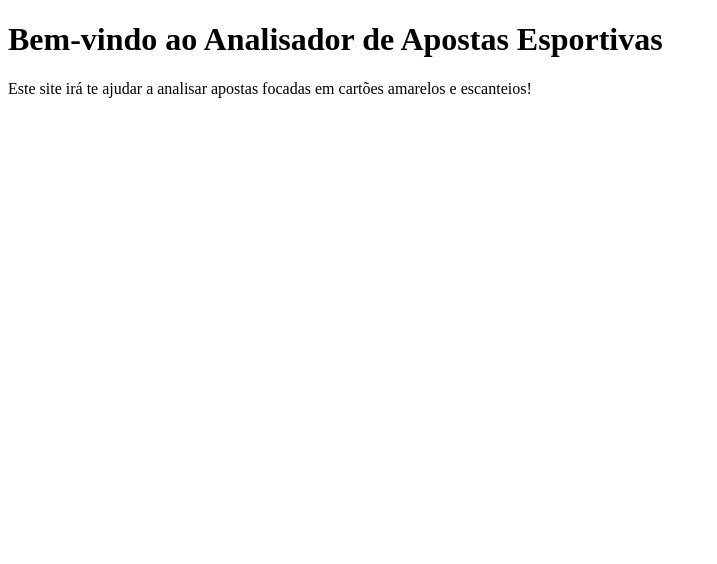
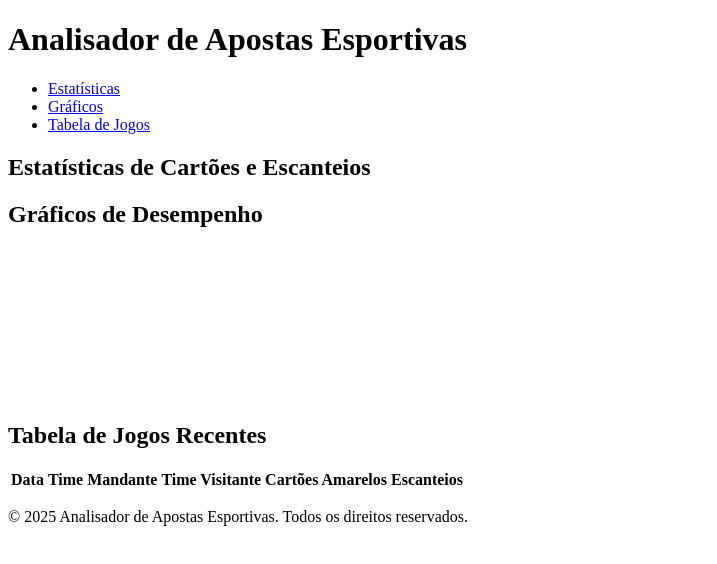
Before and after one commit to Wilblck/analisador-apostas, a plain HTML site: page index.html in a window 1280 px wide. Shown: the whole page, without its empty margins (0-717 px from the left). Drawn offline with nearby package versions, Linux system fonts and the light colour scheme.

Commit message:
Update index.html
Alteração de cóigo HTML

```diff
--- a/index.html
+++ b/index.html
@@ -1,12 +1,56 @@
 <!DOCTYPE html>
-<html lang="pt-br">
+<html lang="pt-BR">
 <head>
   <meta charset="UTF-8">
   <meta name="viewport" content="width=device-width, initial-scale=1.0">
-  <title>Analisador de Apostas</title>
+  <title>Analisador de Apostas Esportivas</title>
+  <link rel="stylesheet" href="styles.css">
+  <!-- Link para a biblioteca Chart.js para gráficos interativos -->
+  <script src="https://cdn.jsdelivr.net/npm/chart.js"></script>
 </head>
 <body>
-  <h1>Bem-vindo ao Analisador de Apostas Esportivas</h1>
-  <p>Este site irá te ajudar a analisar apostas focadas em cartões amarelos e escanteios!</p>
+  <header>
+    <h1>Analisador de Apostas Esportivas</h1>
+    <nav>
+      <ul>
+        <li><a href="#estatisticas">Estatísticas</a></li>
+        <li><a href="#graficos">Gráficos</a></li>
+        <li><a href="#tabela">Tabela de Jogos</a></li>
+      </ul>
+    </nav>
+  </header>
+  <main>
+    <section id="estatisticas">
+      <h2>Estatísticas de Cartões e Escanteios</h2>
+      <div id="estatisticas-container">
+        <!-- Conteúdo gerado dinamicamente -->
+      </div>
+    </section>
+    <section id="graficos">
+      <h2>Gráficos de Desempenho</h2>
+      <canvas id="graficoDesempenho"></canvas>
+    </section>
+    <section id="tabela">
+      <h2>Tabela de Jogos Recentes</h2>
+      <table>
+        <thead>
+          <tr>
+            <th>Data</th>
+            <th>Time Mandante</th>
+            <th>Time Visitante</th>
+            <th>Cartões Amarelos</th>
+            <th>Escanteios</th>
+          </tr>
+        </thead>
+        <tbody>
+          <!-- Linhas de dados geradas dinamicamente -->
+        </tbody>
+      </table>
+    </section>
+  </main>
+  <footer>
+    <p>&copy; 2025 Analisador de Apostas Esportivas. Todos os direitos reservados.</p>
+  </footer>
+  <script src="scripts.js"></script>
 </body>
 </html>
```
